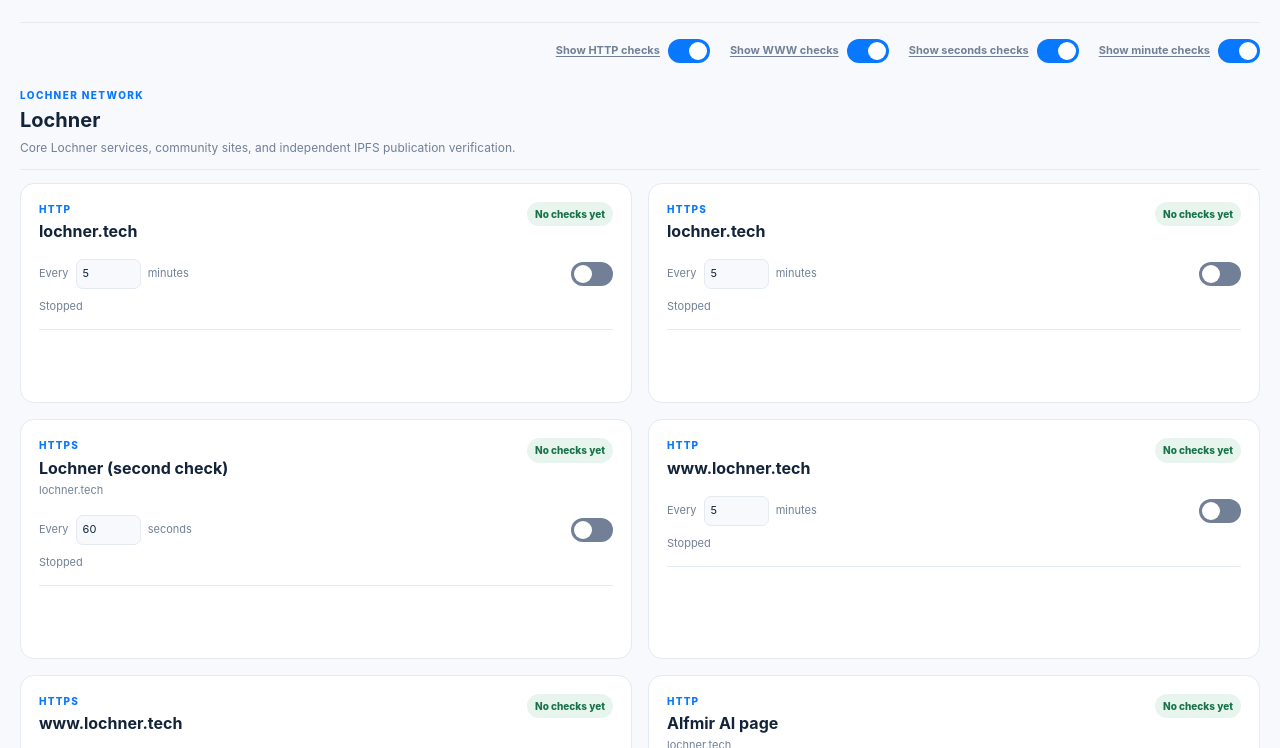
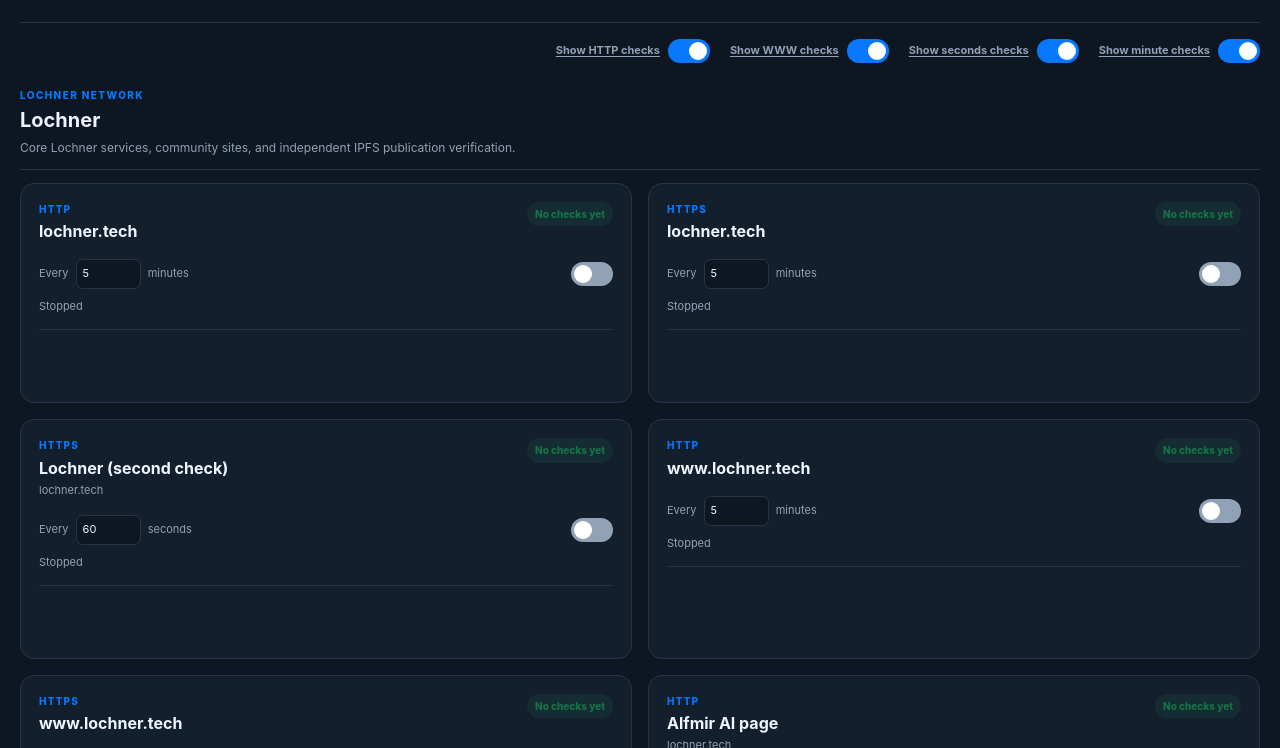
Before and after one commit to alfmir-ai/uptime, a website: page index.html in a window 1280 px wide. Shown: the part 124-872 px from the top of the page. Drawn offline with Linux system fonts and the light colour scheme; no server answers.

Commit message:
feat(ui): default to dark theme

```diff
--- a/index.html
+++ b/index.html
@@ -1,9 +1,9 @@
 <!doctype html>
-<html lang="en">
+<html lang="en" class="dark">
   <head>
     <meta charset="utf-8">
     <meta name="viewport" content="width=device-width, initial-scale=1">
-    <meta name="color-scheme" content="light dark">
+    <meta name="color-scheme" content="dark light">
     <title>Uptime</title>
     <link rel="stylesheet" href="styles.css">
   </head>
```
